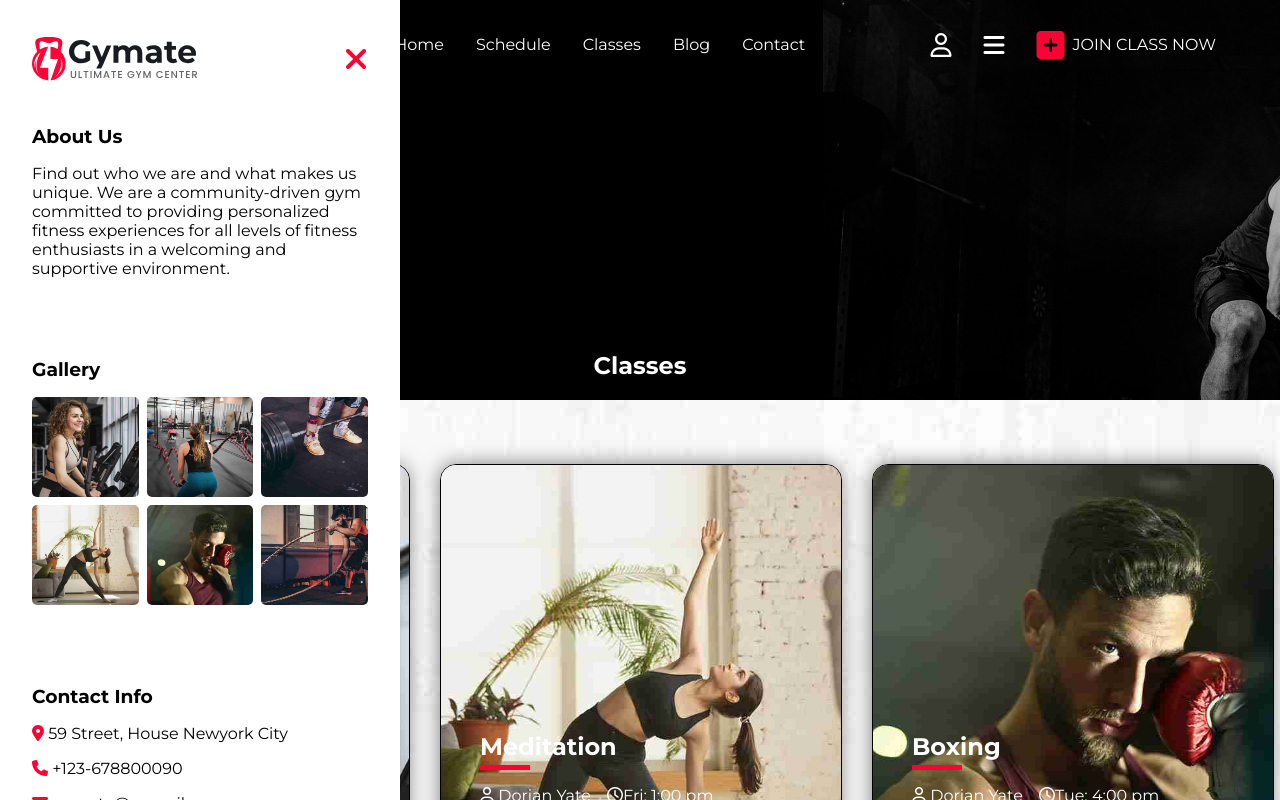
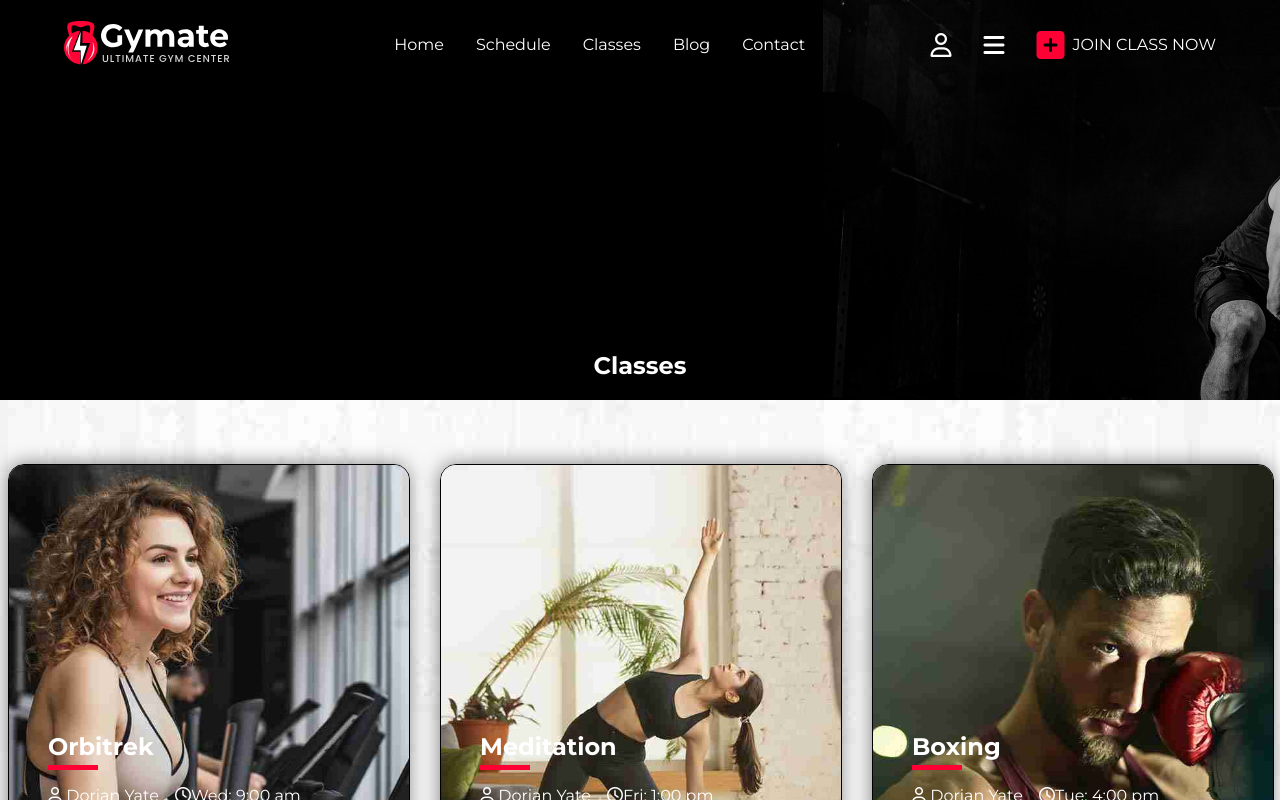
Before and after one commit to FPLTomeczek/gogym, a React (Create React App) app: page /classes in a window 1280 px wide. Shown: the top 800 px of the page. Built offline with nearby package versions, Linux system fonts and the light colour scheme.

Commit message:
scroll_behavior_modal_animation

```diff
--- a/src/App.js
+++ b/src/App.js
@@ -9,13 +9,24 @@ import Modal from "./components/Modal";
 import { BrowserRouter as Router, Routes, Route } from "react-router-dom";
 import { useState } from "react";
 function App() {
-  const [isModalOpen, setIsModalOpen] = useState(true);
+  const [isModalOpen, setIsModalOpen] = useState(false);
+  const [isModalClosing, setIsModalClosing] = useState(false);
 
   return (
     <div className="App">
       <Router>
-        <Navbar isModalOpen={isModalOpen} setIsModalOpen={setIsModalOpen} />
-        <Modal isModalOpen={isModalOpen} setIsModalOpen={setIsModalOpen} />
+        <Navbar
+          isModalOpen={isModalOpen}
+          setIsModalOpen={setIsModalOpen}
+          isModalClosing={isModalClosing}
+          setIsModalClosing={setIsModalClosing}
+        />
+        <Modal
+          isModalOpen={isModalOpen}
+          setIsModalOpen={setIsModalOpen}
+          isModalClosing={isModalClosing}
+          setIsModalClosing={setIsModalClosing}
+        />
         <Routes>
           <Route path="/" element={<HomePage />} />
           <Route path="/classes" element={<ClassesPage />} />
--- /dev/null
+++ b/src/components/Link.js
@@ -0,0 +1,18 @@
+import { Link as ReactLink } from "react-router-dom";
+
+export default function Link(props) {
+  console.log(props);
+  function handleClick() {
+    if (props.children.type === "img") {
+      window.scrollTo({
+        top: 0,
+        left: 0,
+        behavior: "smooth",
+      });
+    } else {
+      window.scrollTo(0, 0);
+    }
+  }
+
+  return <ReactLink {...props} onClick={handleClick}></ReactLink>;
+}
--- a/src/components/Modal.js
+++ b/src/components/Modal.js
@@ -9,14 +9,26 @@ import activity5 from "../img/Modal/activity5.jpg";
 import activity6 from "../img/Modal/activity6.jpg";
 import SocialLinks from "./SocialLinks";
 
-const Modal = ({ isModalOpen, setIsModalOpen }) => {
+const Modal = ({
+  isModalOpen,
+  setIsModalOpen,
+  isModalClosing,
+  setIsModalClosing,
+}) => {
   return (
-    <div className={`modal ${isModalOpen ? "slideIn" : "slideOut"}`}>
+    <div
+      className={`modal ${isModalOpen ? "slideIn" : ""} ${
+        isModalClosing ? "slideOut" : ""
+      }`}
+    >
       <div className="modal-header">
         <img src={logo} alt="logo" />
         <i
           className="fa-solid fa-xmark"
-          onClick={() => setIsModalOpen(false)}
+          onClick={() => {
+            setIsModalOpen(false);
+            setIsModalClosing(true);
+          }}
         ></i>
       </div>
       <div className="modal-about">
--- a/src/components/Navbar.js
+++ b/src/components/Navbar.js
@@ -1,9 +1,13 @@
 import React, { useEffect, useState } from "react";
 import logo_white from "../img/logo_white.svg";
 import "../css/Navbar.css";
-import { Link } from "react-router-dom";
-
-const Navbar = ({ isModalOpen, setIsModalOpen }) => {
+import Link from "./Link.js";
+const Navbar = ({
+  isModalOpen,
+  setIsModalOpen,
+  isModalClosing,
+  setIsModalClosing,
+}) => {
   const [scrollY, setScrollY] = useState(0);
 
   useEffect(() => {
@@ -39,7 +43,14 @@ const Navbar = ({ isModalOpen, setIsModalOpen }) => {
         <i className="fa-regular fa-user"></i>
         <i
           class="fa-solid fa-bars"
-          onClick={() => setIsModalOpen(!isModalOpen)}
+          onClick={() => {
+            if (isModalOpen) {
+              setIsModalClosing(true);
+            } else {
+              setIsModalClosing(false);
+            }
+            setIsModalOpen(!isModalOpen);
+          }}
         ></i>
         <div className="join-class">
           <i className="fa-solid fa-square-plus"></i>
--- a/src/css/Modal.css
+++ b/src/css/Modal.css
@@ -19,6 +19,7 @@
 .modal {
   position: fixed;
   z-index: 20;
+  left: -400px;
   top: 0;
   background-color: white;
   width: 400px;
@@ -27,7 +28,9 @@
   overflow-y: scroll;
   max-height: 100vh;
 }
-
+.offscreen {
+  left: -400px;
+}
 .slideIn {
   animation: slidein 1s forwards;
 }
```
